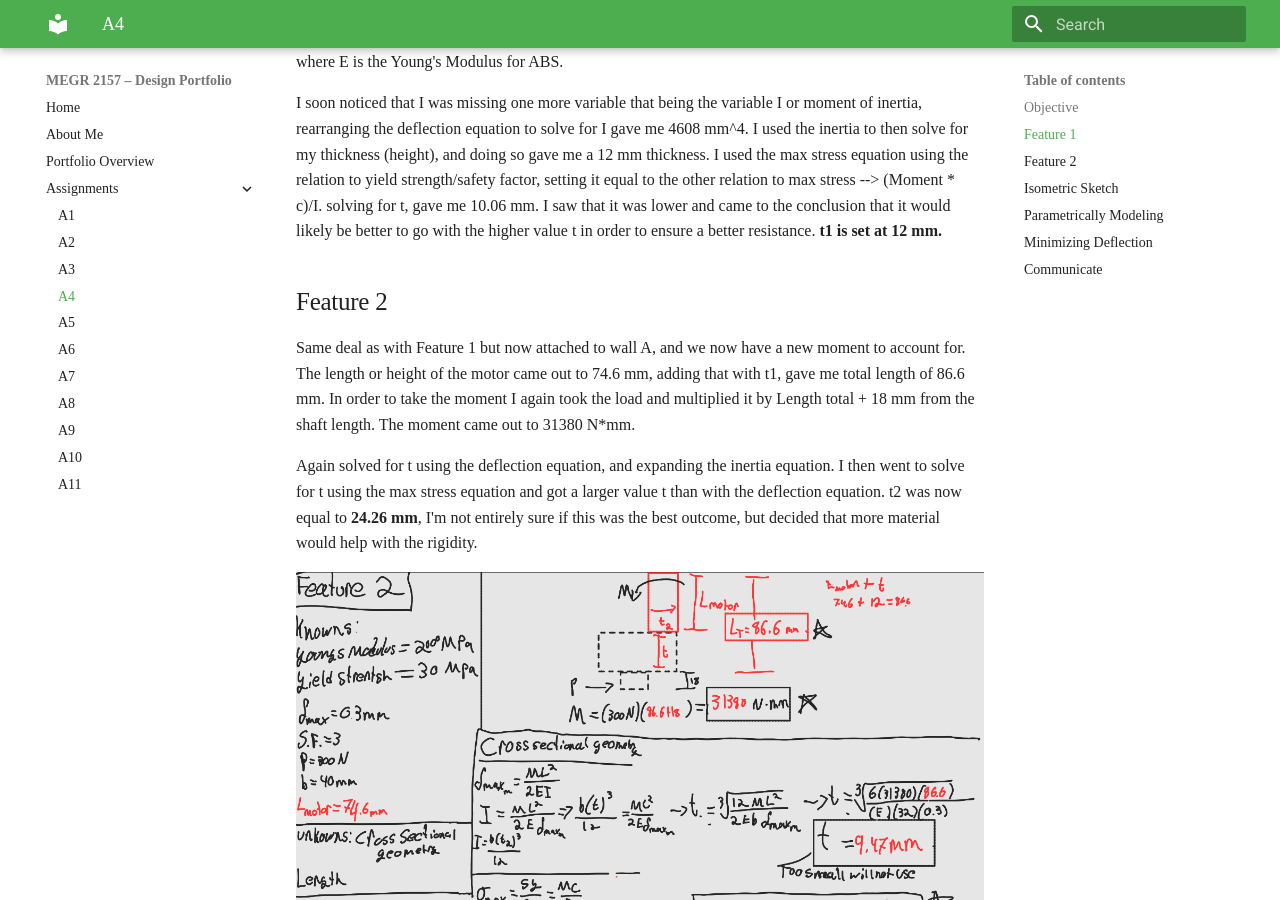
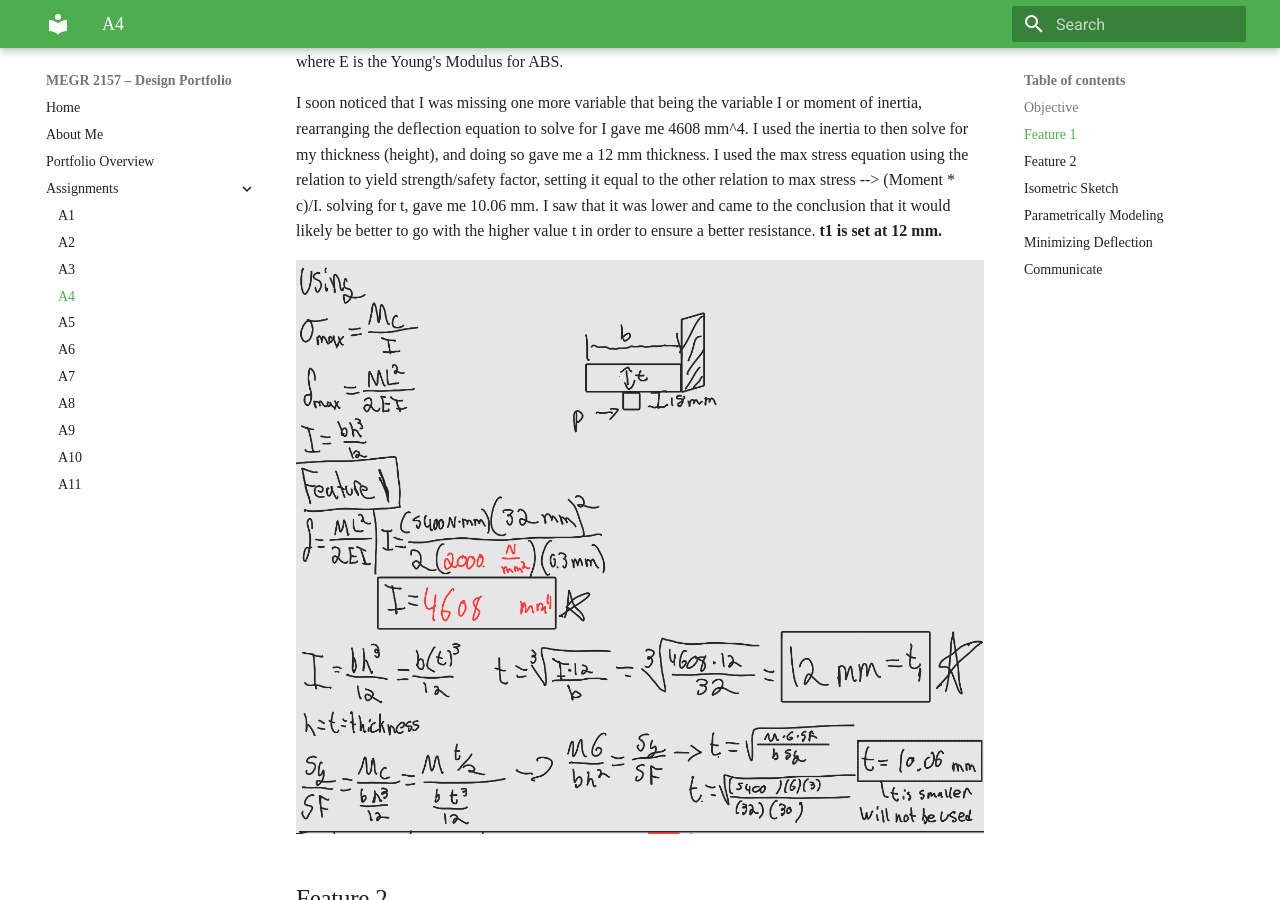
Before and after one commit to carandapz/design-projects-portfolio, an MkDocs documentation site: the page built from docs/assignments/A04/index.md, in a window 1280 px wide and 900 px high, scrolled down 3105 px. Built offline with MkDocs 1.6.1 and Material for MkDocs 9.7.7, drawn with Linux system fonts in a browser that asks for light colours.

Commit message:
Update index.md

```diff
--- a/docs/assignments/A04/index.md
+++ b/docs/assignments/A04/index.md
@@ -37,6 +37,8 @@ where E is the Young's Modulus for ABS.
 
 I soon noticed that I was missing one more variable that being the variable I or moment of inertia, rearranging the deflection equation to solve for I gave me 4608 mm^4. I used the inertia to then solve for my thickness (height), and doing so gave me a 12 mm thickness. I used the max stress equation using the relation to yield strength/safety factor, setting it equal to the other relation to max stress --> (Moment * c)/I. solving for t, gave me 10.06 mm. I saw that it was lower and came to the conclusion that it would likely be better to go with the higher value t in order to ensure a better resistance.
 **t1 is set at 12 mm.**
+
+![eqfeat1](eqfeat1.png)
 
 
 ## Feature 2
```
